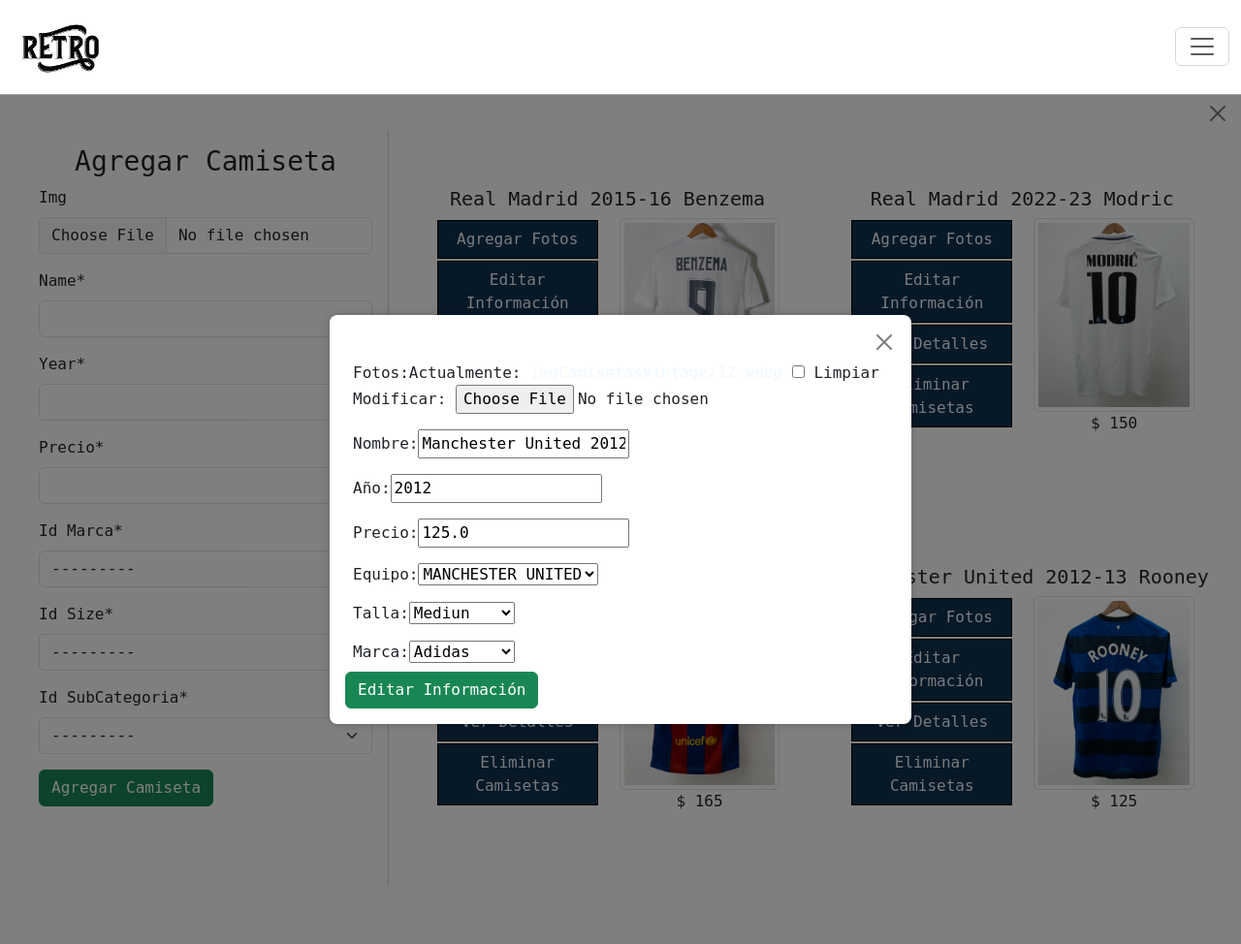
After one commit to AntonioC2421/Camisetas-Vintage, a Django app: page /AdminView/ViewAdmin/AddCamiseta/ChangeInfo/1 in a window 1280 px wide. The commit adds this page. Shown: the whole page at 97% size. Run offline with Django 5.2, Linux system fonts and the light colour scheme; data comes from the database, SQL or seed files in the repository; both versions use the stored data as it was after the commit; some libraries are stand-ins or nearby versions.

Commit message:
En Admin:  sección (ADMINISTRACIÓN DE CAMISETAS) completado :)

```diff
--- a/Templates/TemplatesAdmin/ADDcamisetas/ADDcamisetas.html
+++ b/Templates/TemplatesAdmin/ADDcamisetas/ADDcamisetas.html
@@ -15,7 +15,7 @@
         crossorigin="anonymous"></script>
     <title>ViewAdmin</title>
     <link rel="stylesheet" href="{% static 'css/ADDcamisetas.css' %}">
-    <link rel="stylesheet" href="{% static 'css/ADDimgCamisetas.css' %}">
+    <link rel="stylesheet" href="{% static 'css/Overlay-Ventana.css' %}">
 </head>
 
 <body>
@@ -23,15 +23,14 @@
         <nav class="navbar fixed-top">
             <div class="container-fluid">
                 <a href="{% url 'ViewsAdmin:PrincipalAdmin' %}">
-                    <img class="navbar-brand" src="{% static 'imagenes/RetroNfondo.png' %}" alt="Retro"
-                        style="width: 100px;">
+                    <img class="navbar-brand" src="{% static 'imagenes/RetroNfondo.png' %}" alt="Retro" style="width: 100px;">
                 </a>
 
                 <button class="navbar-toggler" type="button" data-bs-toggle="offcanvas" data-bs-target="#offcanvasDarkNavbar" aria-controls="offcanvasDarkNavbar" aria-label="Toggle navigation">
                     <span class="navbar-toggler-icon"></span>
                 </button>
-                <div class="offcanvas offcanvas-end text-bg-dark py-4" tabindex="-1" id="offcanvasDarkNavbar"
-                    aria-labelledby="offcanvasDarkNavbarLabel">
+
+                <div class="offcanvas offcanvas-end text-bg-dark py-4" tabindex="-1" id="offcanvasDarkNavbar" aria-labelledby="offcanvasDarkNavbarLabel">
                     <div class="offcanvas-header">
                         <div class="container d-flex row  offcanvas-title" id="offcanvasDarkNavbarLabel"
                             style="justify-content: center; align-items: center;">
@@ -69,16 +68,16 @@
                         </ul>
                     </div>
                 </div>
+
             </div>
         </nav>
     </div>
-    <div class="conteAdmin" style="display: grid; place-items: center; margin-top: 100px;">
+    <div class="conteAdmin" style="display: grid; place-items: center; margin-top: 100px; ">
         <div class="container-fluid d-flex" style="justify-content: end; margin: 5px;">
-            <a type="button" class="btn-close" disabled aria-label="Close"
-                href="{% url 'ViewsAdmin:PrincipalAdmin'%}"></a>
+            <a type="button" class="btn-close" disabled aria-label="Close" href="{% url 'ViewsAdmin:PrincipalAdmin'%}"></a>
         </div>
         <div class="container-fluid adminCamiseta d-flex">
-            <div class="container formulario p-3" style="width:30%;">
+            <div class="container formulario p-3" style="width:30%; height: 780px;">
                 {% block content %}
                 <h3 style="text-align: center;">Agregar Camiseta</h3>
                 <form method="POST" enctype="multipart/form-data">
@@ -88,26 +87,24 @@
                 </form>
                 {% endblock %}
             </div>
-            <div class="container row cardcamisetas" style="width: 70%;">
+            <div class="container row cardcamisetas" style="width: 70%; height: 780px; overflow-y: scroll; scrollbar-width: none;">
                 {% if datateams %}
                 {% for team in datateams %}
-                <div class="container princi col-lg-6 p-2">
-                    <div class="container">
-                        <h5 style="text-align: center;">{{ team.name }}</h5>
-                    </div>
+                <div class="container col-lg-6" style="display: grid; place-content: center;">
+                    <h5 style="text-align: center;">{{ team.name }}</h5>
                     <div class="container links d-flex">
                         <div class="container">
                             <button class="container">
                                 <a href="{% url 'ViewsAdmin:ADDimgcamisetas' team.id %}">Agregar Fotos</a>
                             </button>
                             <button class="container">
-                                <a href="">Editar Información</a>
+                                <a href="{% url 'ViewsAdmin:ChangeInfo' team.id %}">Editar Información</a>
                             </button>
                             <button class="container">
-                                <a href="">Ver Detalles</a>
+                                <a href="{% url 'ViewsClient:DetalleCamiseta' team.id %}">Ver Detalles</a>
                             </button>
                             <button class="container">
-                                <a href="">Eliminar Camisetas</a>
+                                <a href="{% url 'ViewsAdmin:DeleteTeam' team.id %}">Eliminar Camisetas</a>
                             </button>
                         </div>
                         <div class="container" style="display: grid; place-items: center;">
--- /dev/null
+++ b/Templates/TemplatesAdmin/ADDcamisetas/ChangeCamisetas.html
@@ -0,0 +1,29 @@
+{% extends 'TemplatesAdmin/ADDcamisetas/ADDcamisetas.html' %}
+{% load static %}
+{% load filtros %}
+{% load crispy_forms_tags %}
+{% block content %}
+<!-- Mantenemos el contenido existente -->
+{{ block.super }}
+<!-- Agregamos el modal encima del contenido -->
+<div class="overlay"></div>
+<div class="ventanaAddImg p-3" id="ventImg">
+    <div style="display: flex; justify-content: end; align-items: end;">
+        <a href="{% url 'ViewsAdmin:ADDcamisetas' %}" type="button" class="btn-close" aria-label="Close"></a>
+    </div>
+
+    <form action="" method="post">
+        {% csrf_token %}
+        <div class="p-2"><label for="id_foto">Fotos:</label>{{ ChangeInfo.img }}</div>
+        <div class="p-2"><label for="id_nombre">Nombre:</label>{{ ChangeInfo.name }}</div>
+        <div class="p-2"><label for="id_year">Año:</label>{{ ChangeInfo.year }}</div>
+        <div class="p-2"><label for="id_precio">Precio:</label>{{ ChangeInfo.precio }}</div>
+        <div class="p-2"><label for="id_equipo">Equipo:</label>{{ ChangeInfo.id_SubCategoria }}</div>
+        <div class="p-2"><label for="id_equipo">Talla:</label>{{ ChangeInfo.id_Size }}</div>
+        <div class="p-2"><label for="id_equipo">Marca:</label>{{ ChangeInfo.id_Marca }}</div>
+
+        <button type="submit" class="btn btn-success" name="submit_cam">Editar Información</button>
+    </form>
+
+</div>
+{% endblock %}
--- a/VistaAdmin/models.py
+++ b/VistaAdmin/models.py
@@ -49,3 +49,6 @@ class Teams(models.Model):
 class TeamsImgs(models.Model):
     teams = models.ForeignKey(Teams, related_name='images', on_delete=models.CASCADE)
     imagen = models.ImageField(upload_to='imgCamisetasVintage/', blank=True, null=True)
+
+    def __str__(self):
+        return f'Foto de camiseta: {self.teams}'
--- a/VistaAdmin/urls.py
+++ b/VistaAdmin/urls.py
@@ -7,5 +7,7 @@ urlpatterns = [
     path('ViewAdmin/AddCamiseta/', views.ADDcamisetas, name='ADDcamisetas'),
     path('ViewAdmin/AddCamiseta/ADDimg/<int:id>', views.ADDimgCamiseta, name='ADDimgcamisetas'),
     path('ViewAdmin/AddCamiseta/DeleteImg/<int:img_id>', views.DeleteImg, name='DeleteImg'),
+    path('ViewAdmin/AddCamiseta/DeleteTeam/<int:id_team>', views.DeleteTeam, name='DeleteTeam'),
+    path('ViewAdmin/AddCamiseta/ChangeInfo/<int:id_team>', views.ChangeInfoCamiseta, name='ChangeInfo'),
     path('exit/', views.exit, name='exit'),
 ]
--- a/VistaAdmin/views.py
+++ b/VistaAdmin/views.py
@@ -25,6 +25,18 @@ def ADDcamisetas(request):
 
     return render(request, './TemplatesAdmin/ADDcamisetas/ADDcamisetas.html', data)
 
+def ChangeInfoCamiseta(request,id_team):
+    team = Teams.objects.get(id = id_team)
+    data = {'ChangeInfo' : ADDcamisetasForm(instance=team)}
+    if request.method == 'POST':
+        form = ADDcamisetasForm(data=request.POST, instance=team)
+        if form.is_valid():
+            form.save()
+            return redirect('ViewsAdmin:ADDcamisetas')
+        data['ChangeInfo'] = form
+
+    return render(request, './TemplatesAdmin/ADDcamisetas/ChangeCamisetas.html', data)
+
 def ADDimgCamiseta(request, id):
     team = Teams.objects.get(id=id)
     addimgform = ADDimgCamisetas()
@@ -50,6 +62,13 @@ def DeleteImg(request, img_id):
     img.delete()
     return redirect ('ViewsAdmin:ADDimgcamisetas', id = team_id)
 
+def DeleteTeam(request, id_team):
+    team = Teams.objects.get(id = id_team)
+    if request.method == 'POST':
+        team.delete()
+        return redirect('ViewsAdmin:ADDcamisetas')
+    return render(request,'./TemplatesAdmin/ADDcamisetas/DeleteCamisetas.html', {'id_team': id_team})
+
 def exit(request):
     logout(request)
     return redirect('/Home/')
--- a/static/css/ADDcamisetas.css
+++ b/static/css/ADDcamisetas.css
@@ -21,10 +21,6 @@ a{
     border-right: 1px solid rgb(211, 211, 211);
 }
 
-.adminCamiseta .cardcamisetas .princi{
-    border: 1px solid rgb(173, 173, 173);
-}
-
 .adminCamiseta .cardcamisetas .links button{
     border:1px solid black;
     text-align: center;
--- a/static/css/ADDimgCamisetas.css
+++ b/static/css/Overlay-Ventana.css
@@ -9,7 +9,7 @@
 }
 .ventanaAddImg {
     position: fixed;
-    top: 50%;
+    top: 55%;
     left: 50%;
     transform: translate(-50%, -50%);
     background-color: white;
```
Also changed, not shown: Templates/TemplatesAdmin/ADDcamisetas/DeleteCamisetas.html (added, +25 -0 lines), db.sqlite3.
